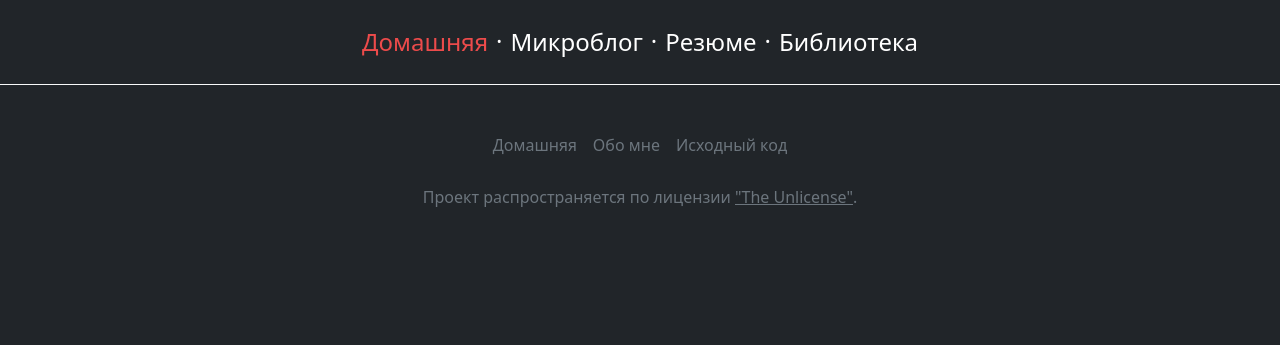
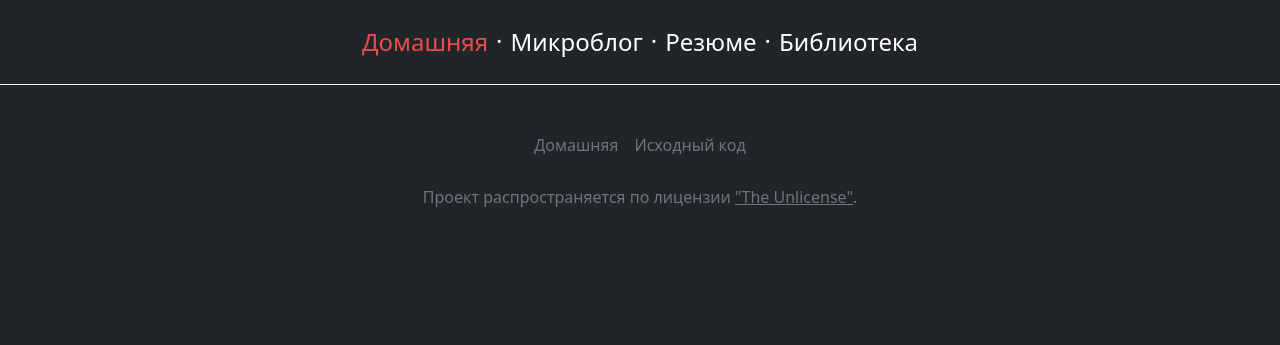
Before and after one commit to ALittleMoron/django-my-site, a Django app: page / in a window 1280 px wide. Shown: the top 345 px of the page. Run offline with Django 3.2, Linux system fonts and the light colour scheme; some libraries are stand-ins or nearby versions.

Commit message:
небольшие изменения в навигационной панели и footer-е

```diff
--- a/mySite/templates/inc/_footer.html
+++ b/mySite/templates/inc/_footer.html
@@ -1,7 +1,6 @@
 <footer class="py-3 my-4">
     <ul class="nav justify-content-center pb-3 mb-1">
       <li class="nav-item"><a href="{% url 'homePage' %}" class="nav-link px-2 text-muted">Домашняя</a></li>
-      <li class="nav-item"><a href="{% url 'resume/aboutMe' %}" class="nav-link px-2 text-muted">Обо мне</a></li>
       <li class="nav-item"><a href="https://github.com/ALittleMoron/django_mySite" class="nav-link px-2 text-muted">Исходный код</a></li>
     </ul>
     <p class="text-center text-muted">Проект распространяется по лицензии <a class="text-muted" href="https://unlicense.org">"The Unlicense"</a>.</p>
--- a/mySite/templates/inc/_navbar.html
+++ b/mySite/templates/inc/_navbar.html
@@ -4,7 +4,7 @@
         <li>
         <a href="{% url 'homePage' %}" class="nav-link px-2 text-white hovered {% if url_name == 'homePage' %}current{% endif %}">Домашняя</a></li> .
         <li><a href="{% url 'microblog/postList' %}" class="nav-link px-2 text-white hovered {% if url_name == 'microblog/postList' %}current{% endif %}">Микроблог</a></li> .
-        <li><a href="{% url 'resume' %}" class="nav-link px-2 text-white hovered {% if url_name == 'resume' %}current{% endif %}">Резюме</a></li> .
+        <li><a href="{% url 'resume' %}" class="nav-link px-2 text-white hovered {% if 'resume' in url_name %}current{% endif %}">Резюме</a></li> .
         <li><a href="{% url 'myList/randomRedirect' %}" class="nav-link px-2 text-white hovered {% if url_name == 'myList/randomRedirect' %}current{% endif %}">Библиотека</a></li>
         {% if user.is_superuser %}
         . <li><a href="{% url 'admin:index' %}" class="nav-link px-2 text-white hovered">Админка</a></li>
@@ -12,7 +12,6 @@
       </ul>
 
       {% block search %}
-        {% include 'microblog/inc/_searchbar.html' %}
       {% endblock search %}
     </div>
 {% endwith %}
```
